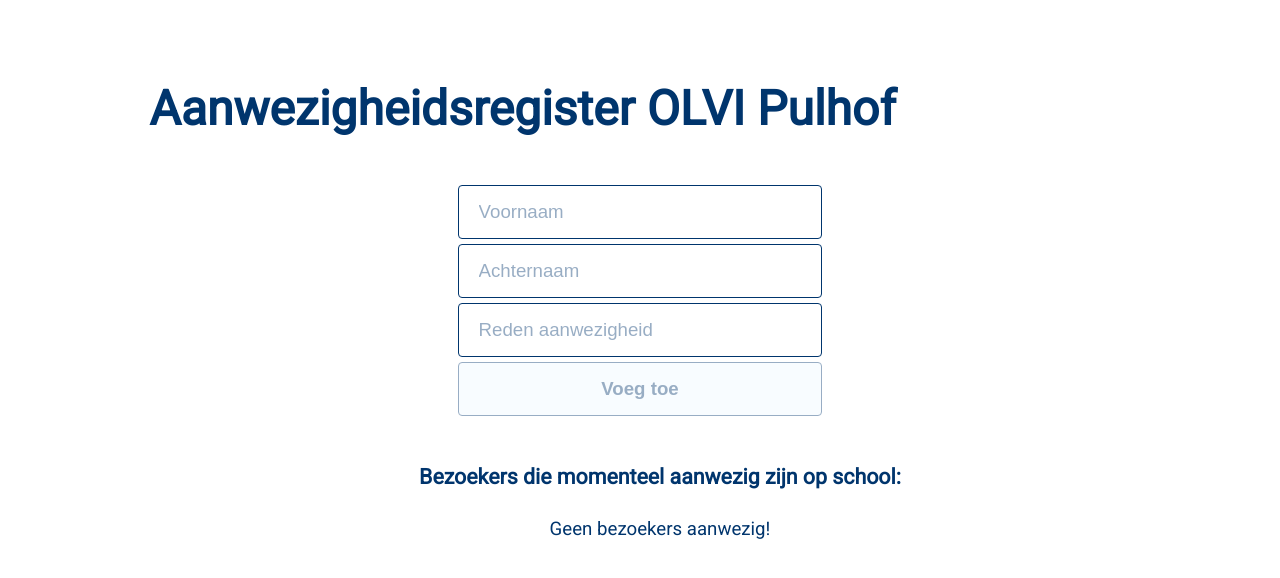
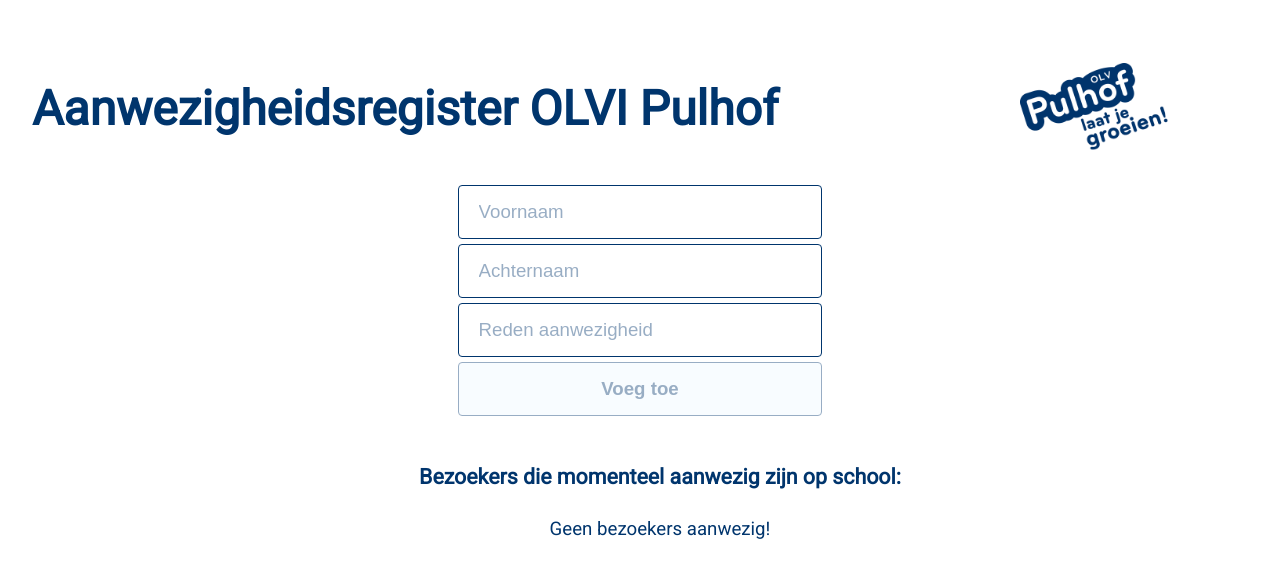
Before and after one commit to Bjorn1973/ar_olvi_pulhof, a Next.js app: page / in a window 1280 px wide. Shown: the top 578 px of the page. Built offline with nearby package versions, Linux system fonts and the light colour scheme.

Commit message:
changing width title and logocontainer

```diff
--- a/styles/global.css
+++ b/styles/global.css
@@ -25,12 +25,12 @@
     font-size: 36pt;
     font: Roboto;
     color: #00356d;
-    width: max-content;
+    width: 75%;
 }
 .logocontainer{
     display: flex;
     justify-content: center;
-    width:min-content;
+    width:25%;
 }
 .logo{
     width: 50%;
```
